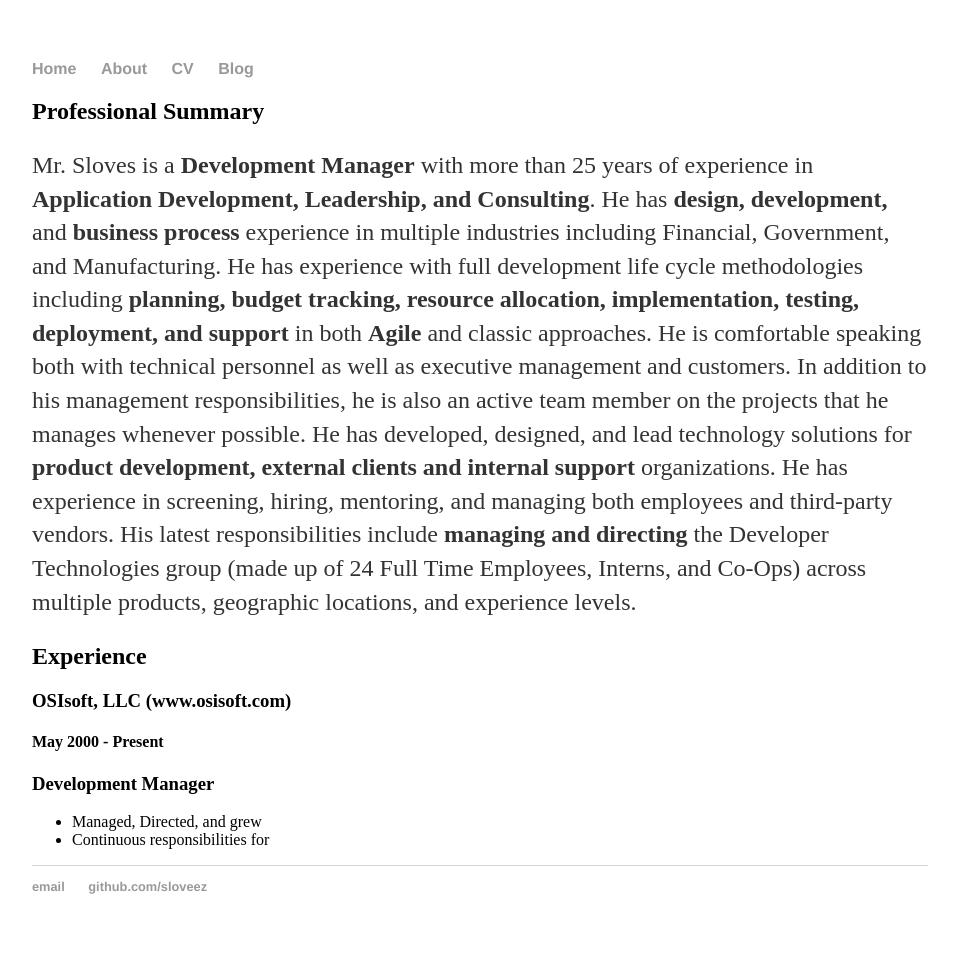
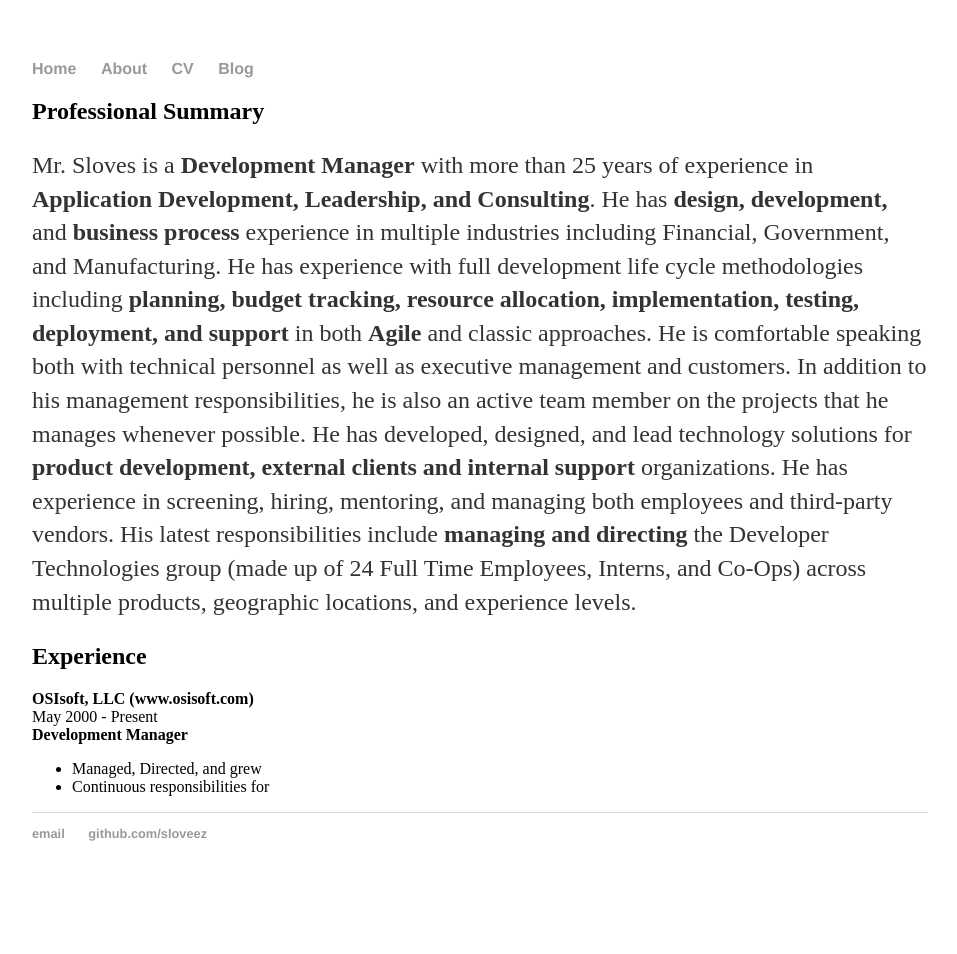
Before and after one commit to Sloveez/sloveez.github.io, a Jekyll site: the page built from cv/index.html, in a window 1280 px wide. Shown: the whole page, without its empty margins (160-1117 px from the left). Built offline with Jekyll 4.4.1, drawn with Linux system fonts in a browser that asks for light colours; after the commit the page ends 901 px from its top, so only the background shows below that.

Commit message:
Update experience.html

```diff
--- a/_includes/experience.html
+++ b/_includes/experience.html
@@ -1,8 +1,8 @@
 <h2>Experience</h2>
 {% for exp in site.data.experience %}
-  <h3>{{ exp.employer }} ({{ exp.url }})</h3>
-  <h4>{{ exp.start }} - {{ exp.end }}</h4>
-  <h3>{{ exp.title }}</h3>
+  <strong>{{ exp.employer }} ({{ exp.url }})</strong><br/>
+  {{ exp.start }} - {{ exp.end }}<br/>
+  <strong>{{ exp.title }}</strong>
   <ul>
   {% for ach in exp.achievements %}
     <li>{{ ach }}</li>
```
